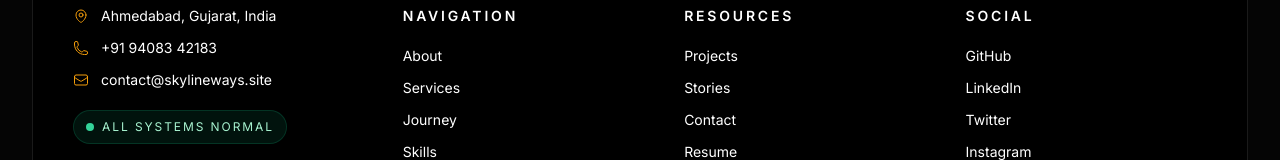
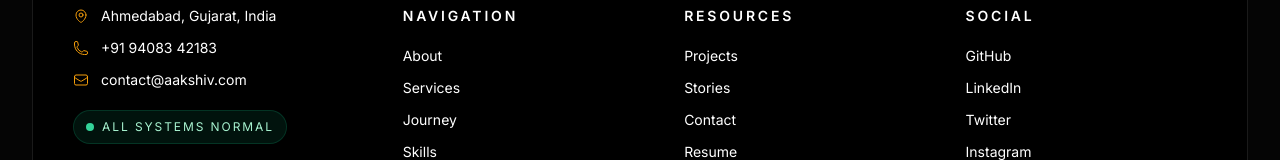
Before and after one commit to pawarJai/portfolio, a Next.js app: page / in a window 1280 px wide. Shown: the part 9763-9923 px from the top of the page. Built offline with nearby package versions, Linux system fonts and the light colour scheme.

Commit message:
Add CI/CD deploy workflow

```diff
--- a/components/Footer.js
+++ b/components/Footer.js
@@ -143,7 +143,7 @@ export default function Footer() {
                   href='mailto:contact@skylineways.site'
                   className='hover:text-white'
                 >
-                  contact@skylineways.site
+                  contact@aakshiv.com
                 </a>
               </div>
             </div>
```
